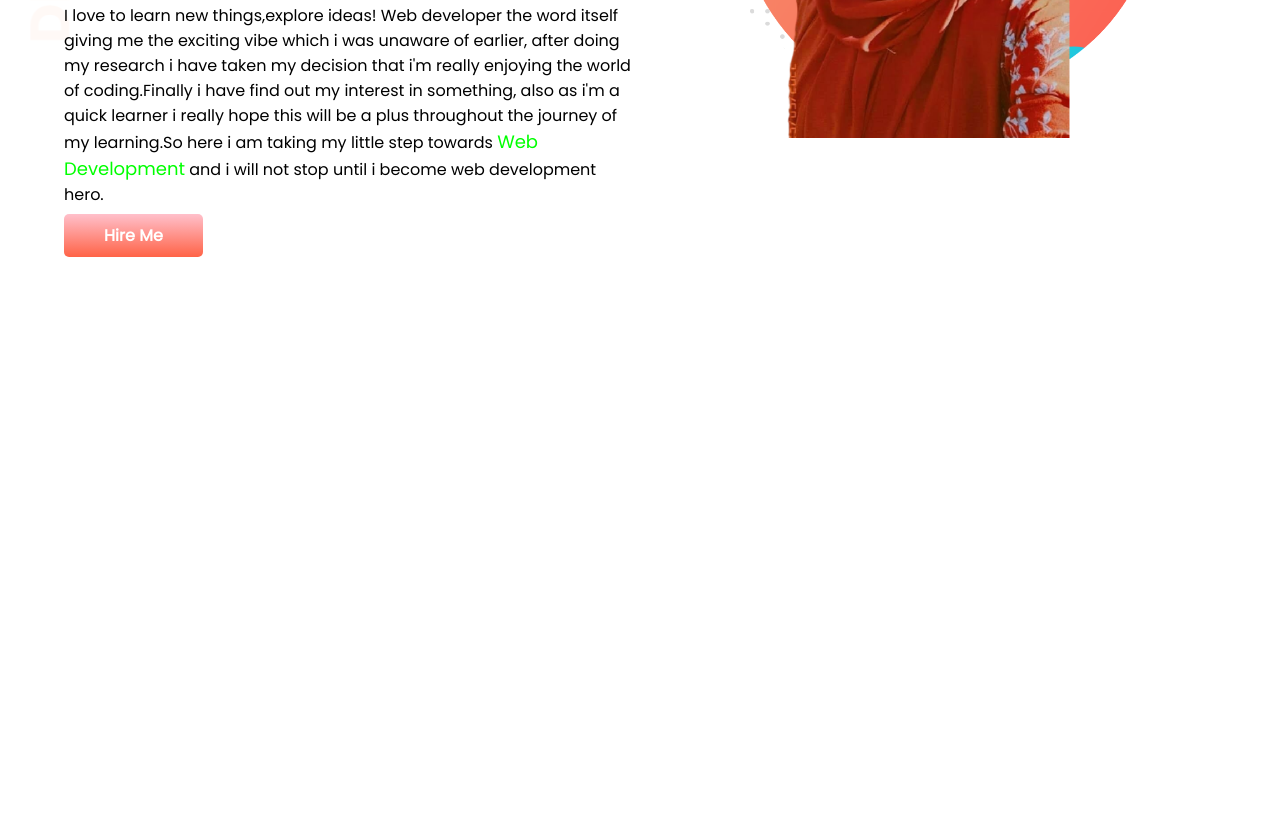
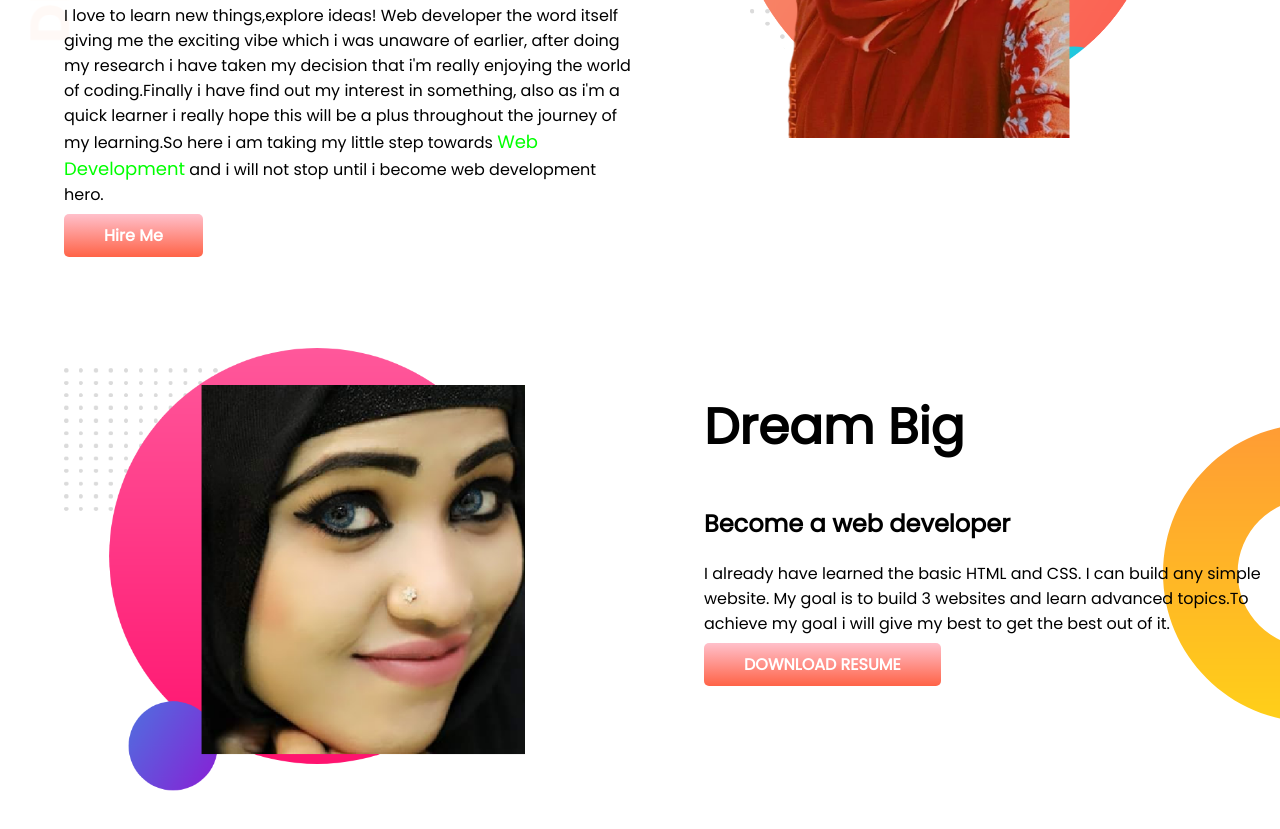
Before and after one commit to Saziaafrin1/Developer-Portfolio, a plain HTML site: page index.html in a window 1280 px wide. Shown: the part 319-1148 px from the top of the page. Before the commit the page ends 800 px from the top, so only its background shows below. Drawn offline with Linux system fonts and the light colour scheme.

Commit message:
dream added

```diff
--- a/index.html
+++ b/index.html
@@ -25,6 +25,19 @@
         <img src="my-port-img.png" alt="">
       </div>
     </section>
+    <section class="dream-big">
+        <div class="half-width">
+            <img src="my-port-img2.png" alt="">
+        </div>
+        <div class="half-width">
+            <h1>Dream Big</h1>
+            <h2>Become a web developer</h2>
+            <p>I already have learned the basic HTML and CSS. I can build any simple website. My goal is to build 3 websites and learn advanced topics.To achieve my goal i will give my best to get the best out of it.</p>
+            <a class="link-button" target="_blank" href="">DOWNLOAD RESUME</a>
+        </div>
+
+
+    </section>
 
 
 
--- a/style.css
+++ b/style.css
@@ -11,6 +11,7 @@ h1{font-size: 50px;}
 }
 section{
     display: flex;
+    margin-bottom: 100px;
 }
 .half-width{
     width: 50%;
@@ -31,3 +32,9 @@ section{
         background-image: url(images/top-banner.png);
         background-repeat: no-repeat;
     }
+
+    .dream-big{
+        background-image: url(images/dream-bg.png);
+        background-repeat: no-repeat;
+        background-position: right;
+    }
```
